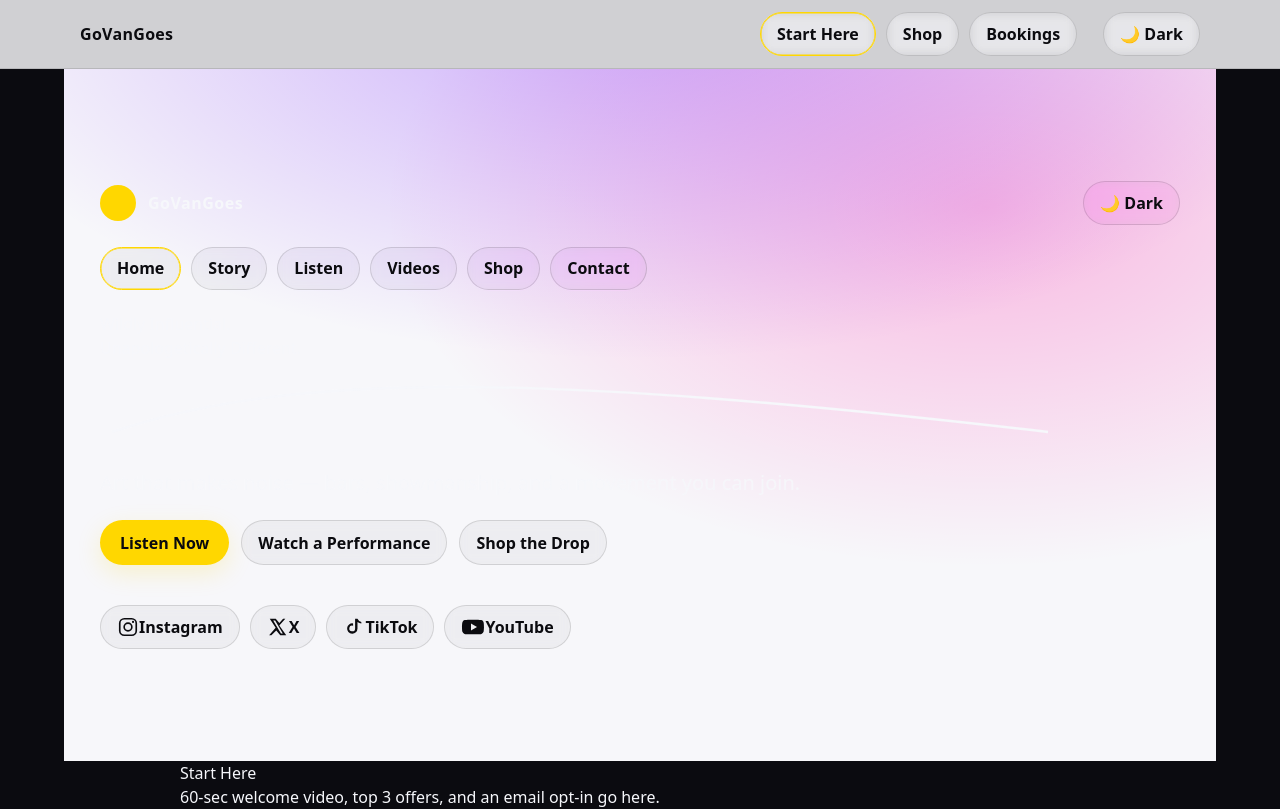
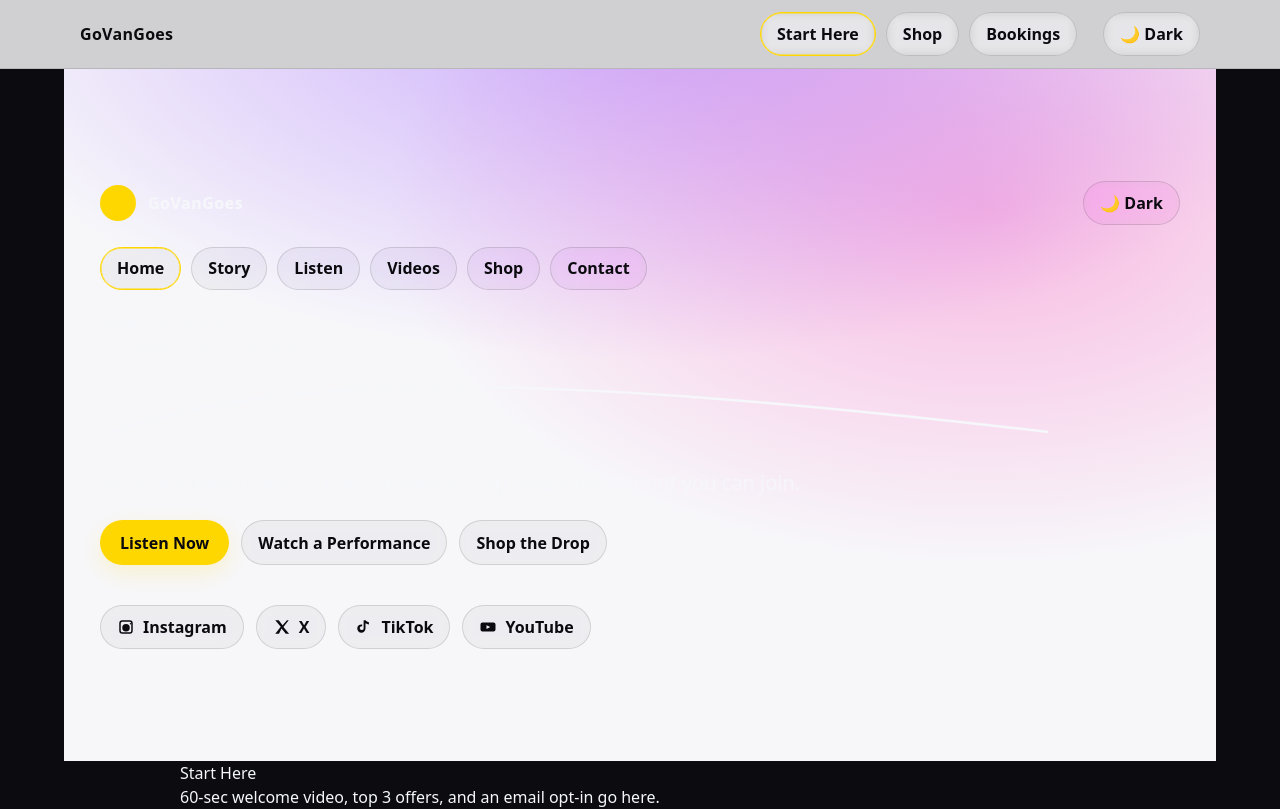
Before and after one commit to govangoes/calamari-crystal-site, a React (Vite) app: page / in a window 1280 px wide. Shown: the top 809 px of the page. Built offline with nearby package versions, Linux system fonts and the light colour scheme.

Commit message:
ui: polish SocialLinks and pill hover

```diff
--- a/src/components/SocialLinks.jsx
+++ b/src/components/SocialLinks.jsx
@@ -1,34 +1,61 @@
+import React from "react";
+
 const links = [
-  { href:"https://instagram.com/govangoes", label:"Instagram", icon:"instagram" },
-  { href:"https://x.com/govangoes",        label:"X",         icon:"x" },
-  { href:"https://tiktok.com/@govangoes",  label:"TikTok",    icon:"tiktok" },
-  { href:"https://youtube.com/@govangoes", label:"YouTube",   icon:"youtube" },
+  { href: "https://instagram.com/govangoes", label: "Instagram", icon: "ig" },
+  { href: "https://x.com/govangoes", label: "X", icon: "x" },
+  { href: "https://tiktok.com/@govangoes", label: "TikTok", icon: "tt" },
+  { href: "https://youtube.com/@govangoes", label: "YouTube", icon: "yt" },
 ];
 
-function Icon({name}){
-  const stroke = "currentColor";
+function Icon({ name, size=18 }) {
+  const common = { width:size, height:size, fill:"currentColor", ariaHidden:true, focusable:false };
   switch(name){
-    case 'instagram':
-      return <svg width="22" height="22" viewBox="0 0 24 24" aria-hidden="true"><rect x="3" y="3" width="18" height="18" rx="5" fill="none" stroke={stroke} strokeWidth="1.8"/><circle cx="12" cy="12" r="4.2" fill="none" stroke={stroke} strokeWidth="1.8"/><circle cx="17.5" cy="6.5" r="1.2" fill={stroke}/></svg>;
-    case 'x':
-      return <svg width="22" height="22" viewBox="0 0 24 24" aria-hidden="true"><path fill="currentColor" d="M17.53 3H20l-6.56 7.49L21 21h-6.56l-4.3-5.07L4.8 21H2.33l7.1-8.11L3 3h6.56l3.9 4.6L17.53 3Zm-2.31 16.05h2.02L8.86 4.86H6.77l8.45 14.19Z"/></svg>;
-    case 'tiktok':
-      return <svg width="22" height="22" viewBox="0 0 24 24" aria-hidden="true"><path fill="currentColor" d="M20 8.1a6.5 6.5 0 0 1-4.2-1.54v7.1a5.66 5.66 0 1 1-4.8-5.6v2.5a3.17 3.17 0 1 0 2.2 3.03V3h2.6A6.5 6.5 0 0 0 20 6.6v1.5Z"/></svg>;
-    case 'youtube':
-      return <svg width="24" height="24" viewBox="0 0 24 24" aria-hidden="true"><path fill="currentColor" d="M23 12s0-3.3-.42-4.78a3 3 0 0 0-2.1-2.1C18.99 4.7 12 4.7 12 4.7s-6.99 0-8.48.42a3 3 0 0 0-2.1 2.1C.99 8.7 1 12 1 12s0 3.3.42 4.78a3 3 0 0 0 2.1 2.1c1.49.42 8.48.42 8.48.42s6.99 0 8.48-.42a3 3 0 0 0 2.1-2.1C23 15.3 23 12 23 12ZM10 15.5v-7l6 3.5-6 3.5Z"/></svg>;
-    default: return null;
+    case "ig": // simplified rounded square + lens
+      return (
+        <svg {...common} viewBox="0 0 24 24">
+          <path d="M7 3h10a4 4 0 0 1 4 4v10a4 4 0 0 1-4 4H7a4 4 0 0 1-4-4V7a4 4 0 0 1 4-4zm0 2a2 2 0 0 0-2 2v10c0 1.1.9 2 2 2h10a2 2 0 0 0 2-2V7a2 2 0 0 0-2-2H7zm5 3a5 5 0 1 1 0 10 5 5 0 0 1 0-10zm6-1.5a1 1 0 1 1 0 2 1 1 0 0 1 0-2z"/>
+        </svg>
+      );
+    case "x":
+      return (
+        <svg {...common} viewBox="0 0 24 24">
+          <path d="M3 3h4.6l5.2 6.7L18.7 3H21l-7.1 9 7.6 9H17l-5.6-7.1L8 21H3l7.3-9.2L3 3z"/>
+        </svg>
+      );
+    case "tt":
+      return (
+        <svg {...common} viewBox="0 0 24 24">
+          <path d="M14 3c1.2 1.4 2.8 2.4 4.6 2.6v3a7.7 7.7 0 0 1-4.6-1.5V14a5.5 5.5 0 1 1-5.5-5.5c.4 0 .8 0 1.1.1V11a2.6 2.6 0 1 0 1.9 2.5V3h2.5z"/>
+        </svg>
+      );
+    case "yt":
+      return (
+        <svg {...common} viewBox="0 0 24 24">
+          <path d="M22 8.6v6.8c0 1.5-1.2 2.6-2.6 2.6H4.6C3.2 18 2 16.9 2 15.4V8.6C2 7.1 3.2 6 4.6 6h14.8C20.8 6 22 7.1 22 8.6zM10 9.5v5l5-2.5-5-2.5z"/>
+        </svg>
+      );
+    default:
+      return null;
   }
 }
 
-export default function SocialLinks({className=""}){
+export default function SocialLinks({ className="" }){
   return (
-    <nav aria-label="Social" className={className} style={{display:'flex', gap:'10px', flexWrap:'wrap'}}>
-      {links.map((l)=>(
-        <a key={l.href} className="pill" href={l.href} target="_blank" rel="noreferrer">
+    <div className={className} style={{display:"flex", gap:12, flexWrap:"wrap"}}>
+      {links.map(l => (
+        <a
+          key={l.href}
+          href={l.href}
+          target="_blank" rel="noopener noreferrer"
+          className="pill"
+          aria-label={l.label}
+          title={l.label}
+          style={{gap:8}}
+        >
           <Icon name={l.icon} />
           <span>{l.label}</span>
         </a>
       ))}
-    </nav>
+    </div>
   );
 }
--- a/src/styles/tokens.css
+++ b/src/styles/tokens.css
@@ -73,6 +73,8 @@ body {
   border-color: var(--gold);
   box-shadow: inset 0 0 0 .5px var(--gold);
 }
+/* Gold hint on icon hover */
+.pill:hover { color: var(--gold); }
 
 /* Cards, dividers */
 .card {
```
